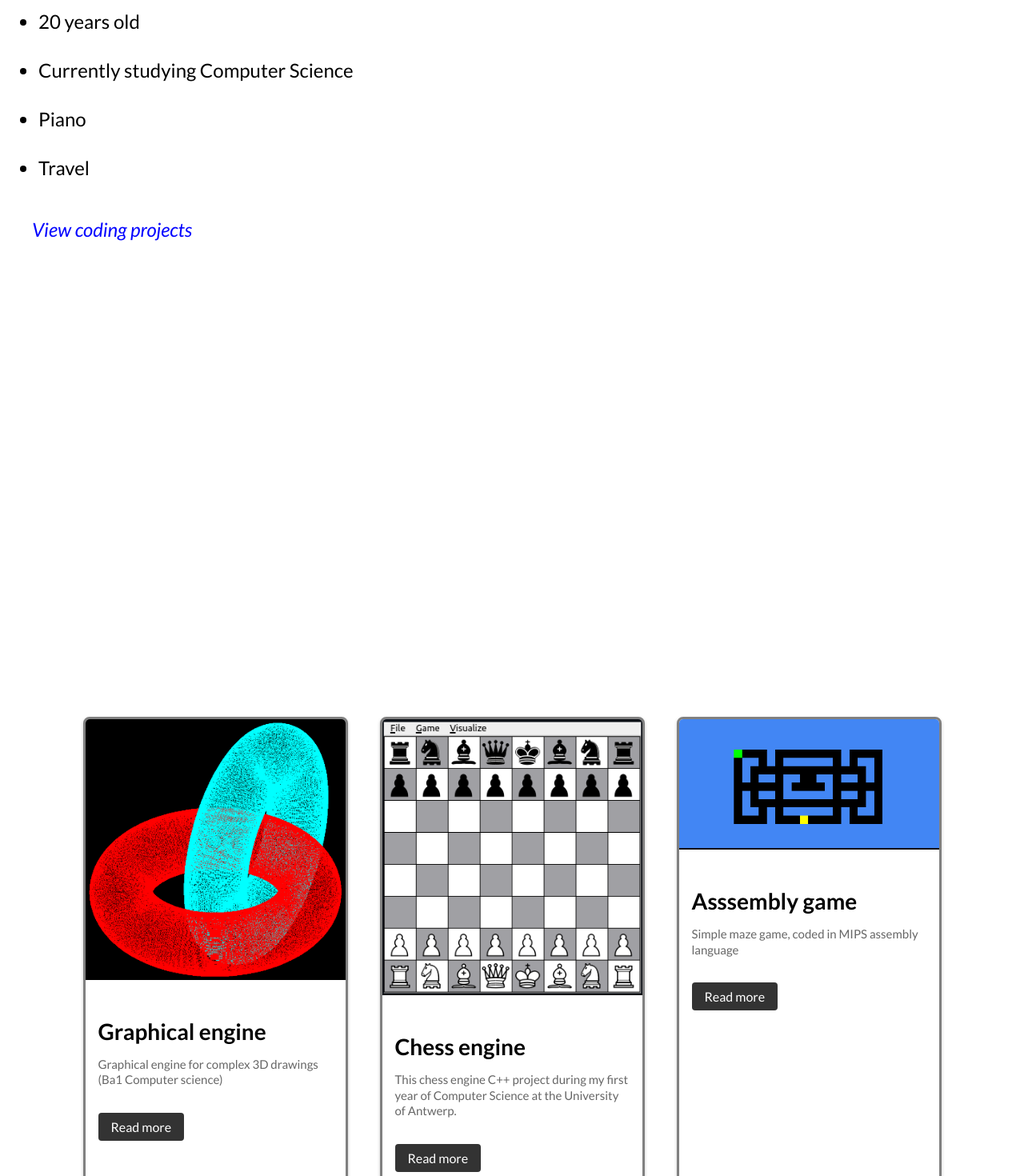
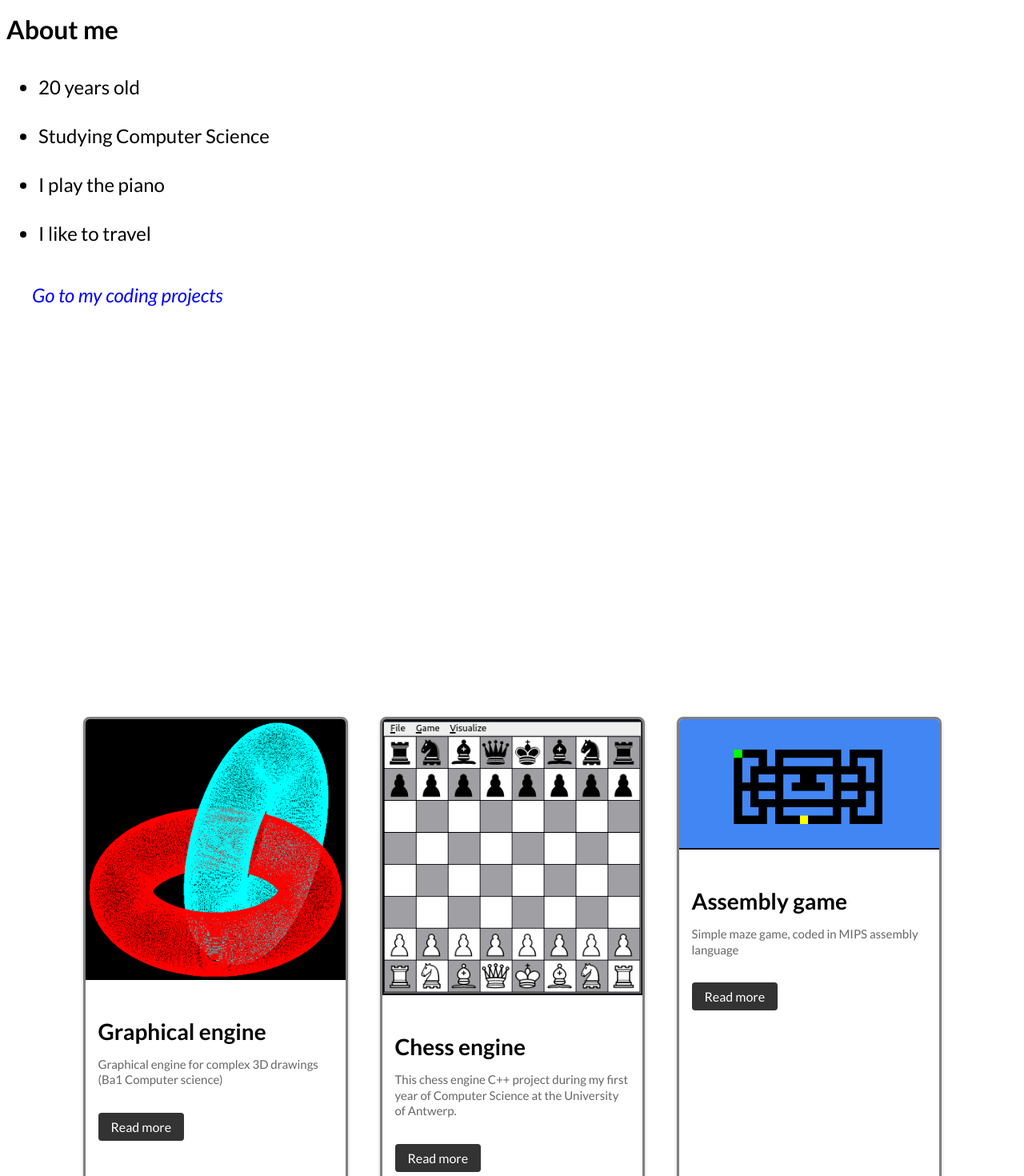
Before and after one commit to joachimverleysen/portfolio, a React (Vite) app: page / in a window 1280 px wide. Shown: the part 860-2330 px from the top of the page at 80% size. Built offline with nearby package versions, Linux system fonts and the light colour scheme.

Commit message:
make project cards dynamically

```diff
--- a/src/components/About.jsx
+++ b/src/components/About.jsx
@@ -1,14 +1,15 @@
 function About() {
   return (
     <div id="About">
+      <h1>About me</h1>
       <ul className="about-items">
         <li>20 years old</li>
-        <li>Currently studying Computer Science</li>
-        <li>Piano</li>
-        <li>Travel</li>
+        <li>Studying Computer Science</li>
+        <li>I play the piano</li>
+        <li>I like to travel</li>
       </ul>
       <div className="goto-btn">
-        <a href="#Projects">View coding projects</a>
+        <a href="#Projects">Go to my coding projects</a>
       </div>
     </div>
   );
--- /dev/null
+++ b/src/components/Card.jsx
@@ -0,0 +1,16 @@
+function Card({ image_source, title, description, url }) {
+  return (
+    <div class="card">
+      <img src={image_source} alt="image" />
+      <div class="card-content">
+        <h3>{title}</h3>
+        <p> {description}</p>
+        <a href={url} class="btn">
+          Read more
+        </a>
+      </div>
+    </div>
+  );
+}
+
+export default Card;
--- a/src/components/Projects.jsx
+++ b/src/components/Projects.jsx
@@ -1,51 +1,29 @@
+import Card from "./Card";
+
 function Projects() {
   return (
     <div id="Projects">
       <div class="card-container">
-        <div class="card">
-          <img src="assets/donuts.png" alt="torus drawing" />
-          <div class="card-content">
-            <h3>Graphical engine</h3>
-            <p>
-              {" "}
-              Graphical engine for complex 3D drawings (Ba1 Computer science)
-            </p>
-            <a
-              href="https://github.com/joachimverleysen/Graphics-Engine"
-              class="btn"
-            >
-              Read more
-            </a>
-          </div>
-        </div>
-        <div class="card">
-          <img src="assets/chessboard.png" alt="Chessboard" />
-          <div class="card-content">
-            <h3>Chess engine</h3>
-            <p>
-              {" "}
-              This chess engine C++ project during my first year of Computer
+        <Card
+          image_source="assets/donuts.png"
+          title="Graphical engine"
+          description="Graphical engine for complex 3D drawings (Ba1 Computer science)"
+          url="https://github.com/joachimverleysen/Graphics-Engine"
+        />
+        <Card
+          image_source="assets/chessboard.png"
+          title="Chess engine"
+          description="This chess engine C++ project during my first year of Computer
               Science at the University of Antwerp.
-            </p>
-            <a
-              href="https://github.com/joachimverleysen/chess-engine"
-              class="btn"
-            >
-              Read more
-            </a>
-          </div>
-        </div>
-        <div class="card">
-          <img src="./assets/mips-game.png" alt="Mips game" />
-
-          <div class="card-content">
-            <h3>Asssembly game</h3>
-            <p> Simple maze game, coded in MIPS assembly language</p>
-            <a href="https://github.com/joachimverleysen/MIPS-game" class="btn">
-              Read more
-            </a>
-          </div>
-        </div>
+            "
+          url="https://github.com/joachimverleysen/chess-engine"
+        />
+        <Card
+          image_source="assets/mips-game.png"
+          title="Assembly game"
+          description="Simple maze game, coded in MIPS assembly language"
+          url="https://github.com/joachimverleysen/MIPS-game"
+        />
       </div>
     </div>
   );
```
